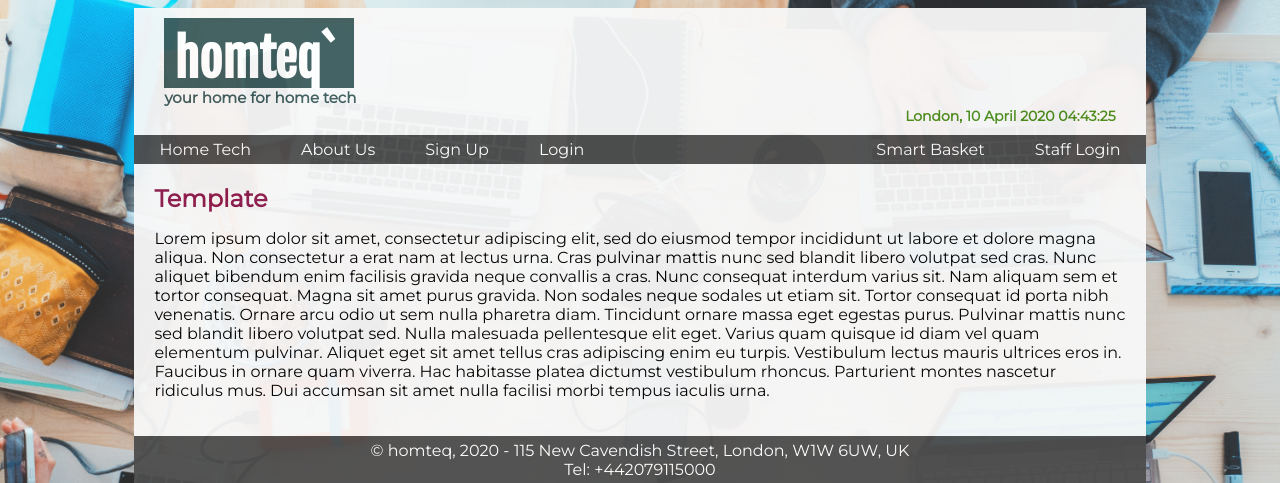
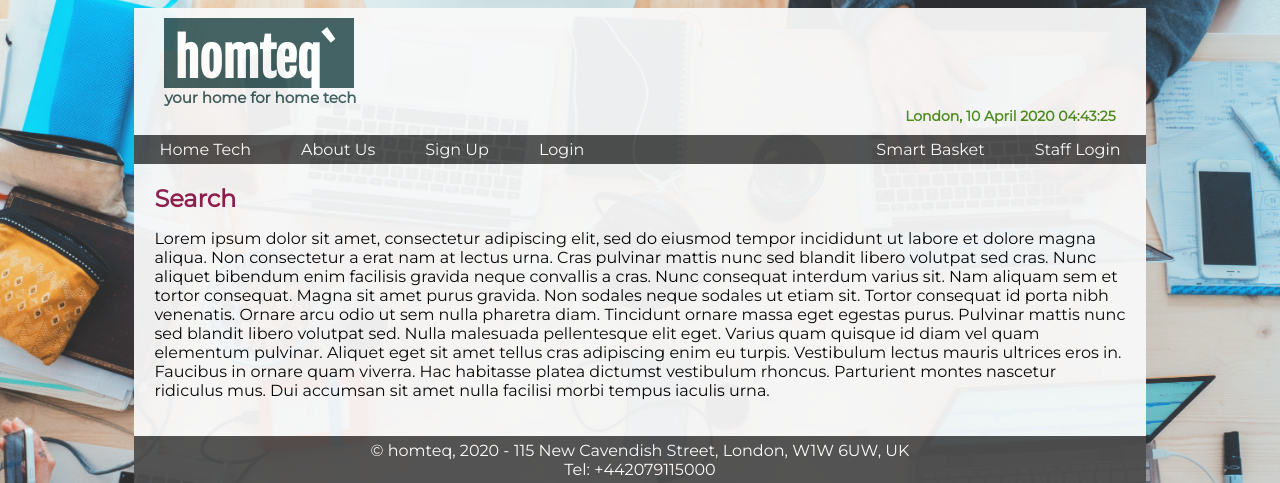
Before and after one commit to Vaseekaran-V/Server-Side_Codesprint, a PHP site: page /template.php in a window 1280 px wide. Shown: the top 483 px of the page. Run offline with PHP 8.4, Linux system fonts and the light colour scheme.

Commit message:
first commit

```diff
--- a/template.php
+++ b/template.php
@@ -1,6 +1,6 @@
 <?php
 
-$pagename = "Template"; //create and populate a variable called $pagename
+$pagename = "Search"; //create and populate a variable called $pagename
 echo "<link rel = \"stylesheet\" type = \"text/css\" href = \"mystylesheet.css\">"; //call in stylesheet
 
 echo "<title>".$pagename."</title>"; //display the name of the page as window title
```
